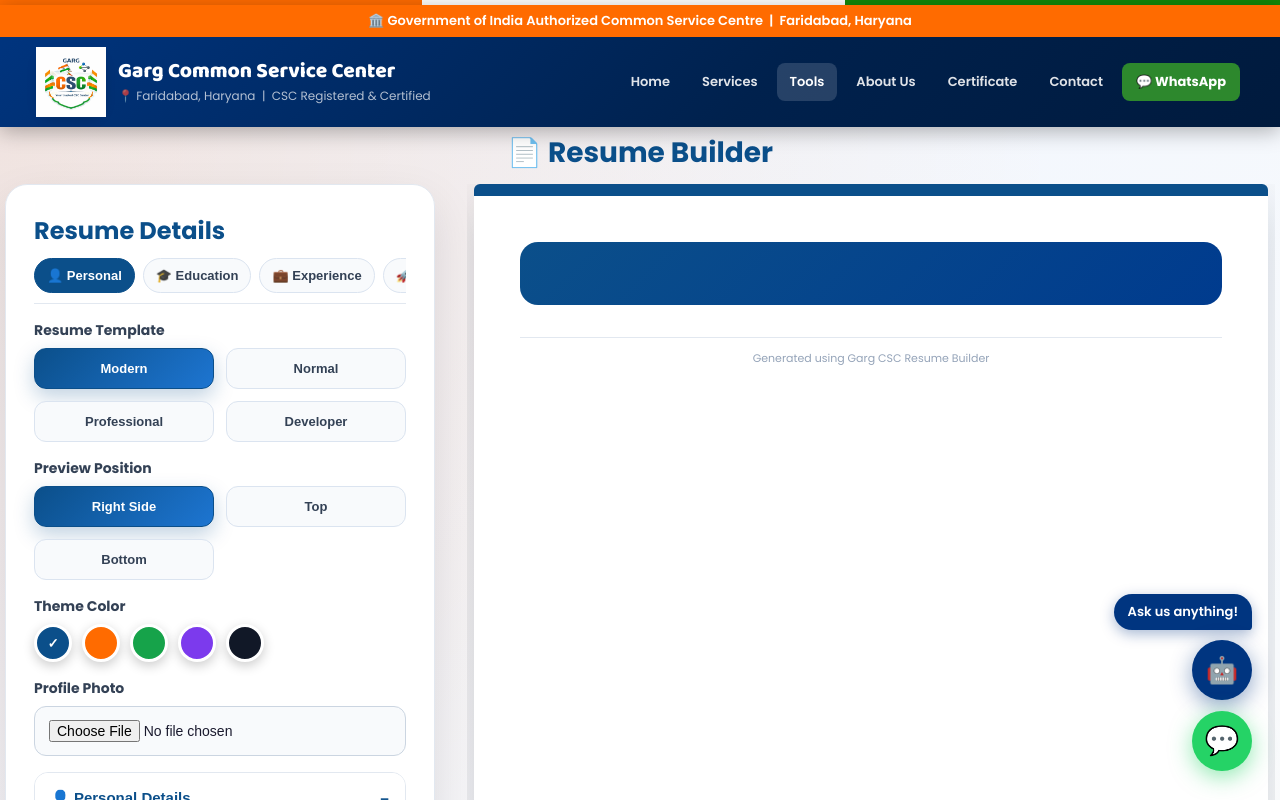
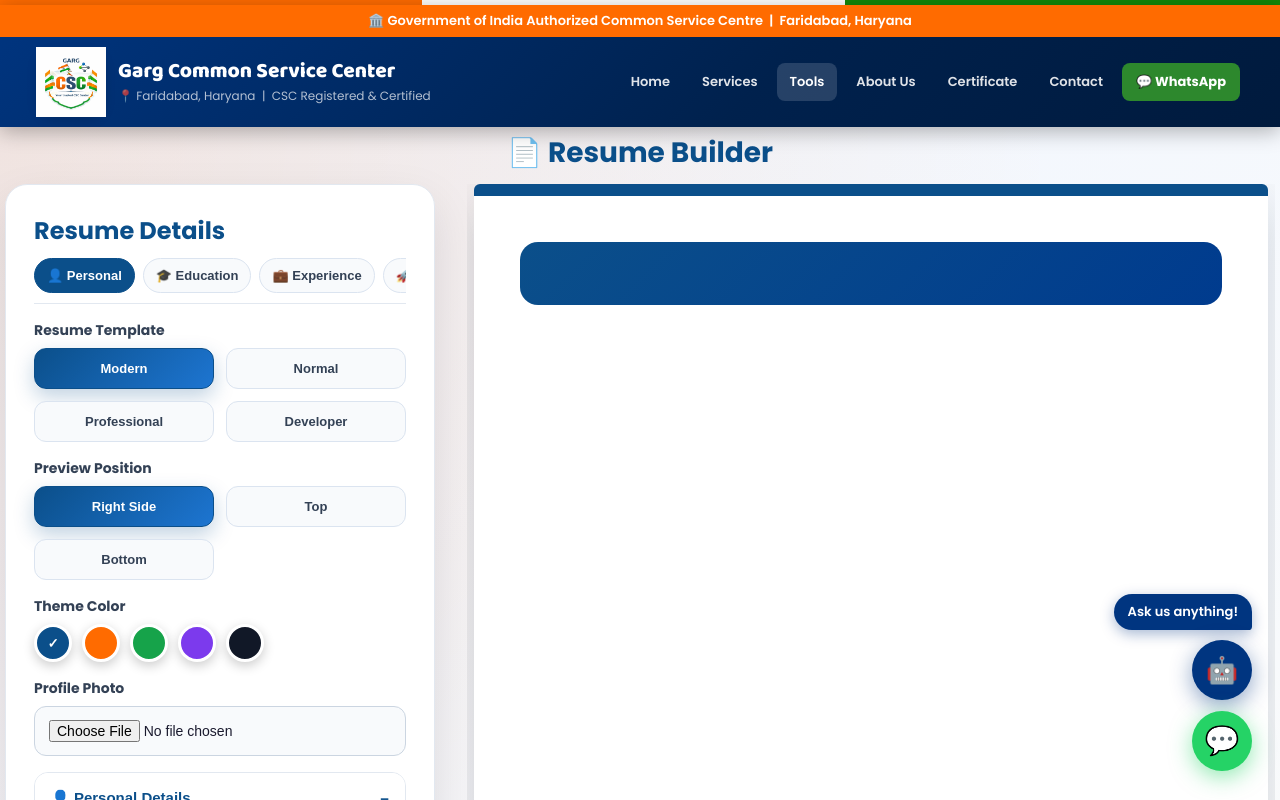
Before and after one commit to anishgarg11/garg-csc, a React (Vite) app in the folder garg-csc/: page /tools/resume-builder in a window 1280 px wide. Shown: the top 800 px of the page. Built offline with nearby package versions, Linux system fonts and the light colour scheme.

Commit message:
update footer

```diff
--- a/garg-csc/src/tools/ResumeBuilder.jsx
+++ b/garg-csc/src/tools/ResumeBuilder.jsx
@@ -954,9 +954,7 @@ console.log("Order Response: ", data)
   </div>
 )}
 
-            <div className="resume-footer">
-              Generated using Garg CSC Resume Builder
-            </div>
+
           </div>
         </div>
       </div>
```
